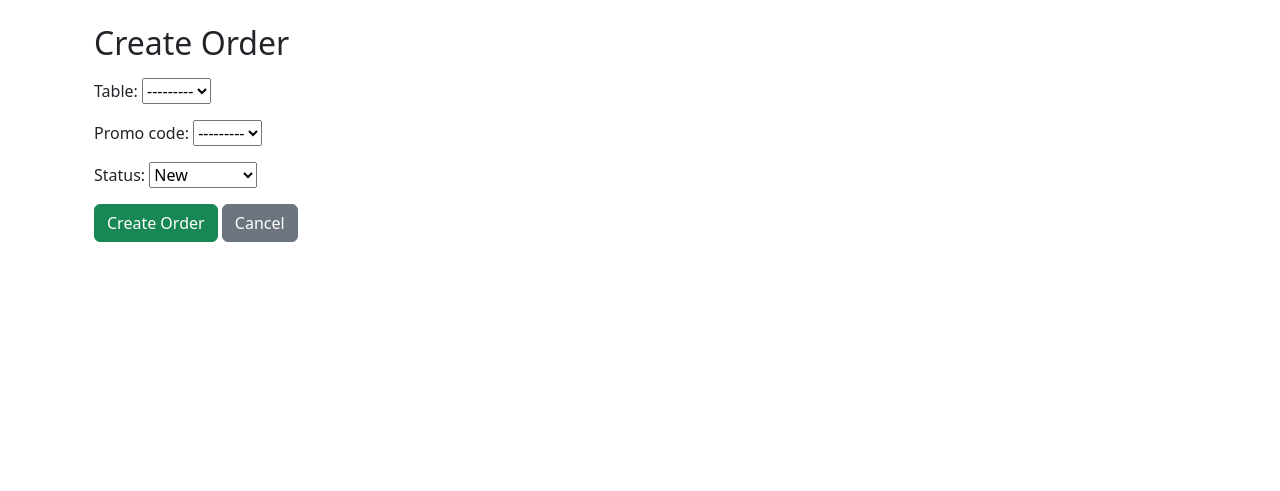
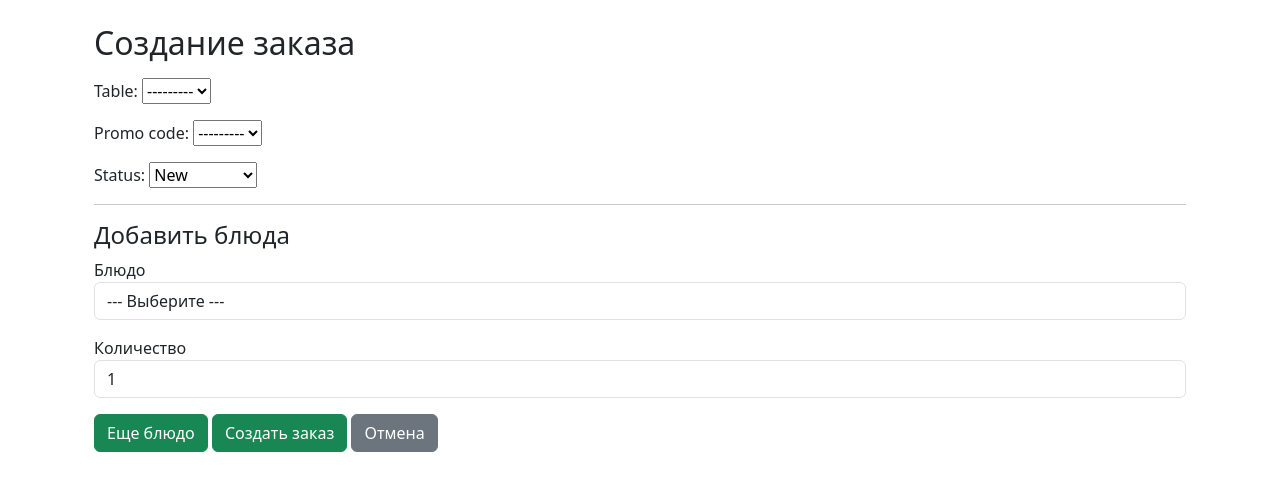
Before and after one commit to joloevpy/cafe-management-system, a Django app: page /orders/create/ in a window 1280 px wide. Shown: the part 56-547 px from the top of the page. Run offline with Django 5.2, Linux system fonts and the light colour scheme; data that the repository does not hold is empty; some libraries are stand-ins or nearby versions.

Commit message:
Add multiple dishes to order form

```diff
--- a/core/views.py
+++ b/core/views.py
@@ -4,17 +4,13 @@ from django.db.models import Sum
 from django.views.generic import ListView, CreateView
 from django.urls import reverse_lazy
 
-from .models import MenuItem, Shift, Order, PromoCode, Table
-from .forms import OrderForm, MenuItemForm
-
-
+from.models import MenuItem, Shift, Order, PromoCode, Table, OrderItem
+from.forms import OrderForm, MenuItemForm
 
 class OrderListView(ListView):
     model = Order
     template_name = 'orders.html'
     context_object_name = 'orders'
-
-
 
 class OrderCreateView(CreateView):
     model = Order
@@ -22,17 +18,37 @@ class OrderCreateView(CreateView):
     template_name = 'create_order.html'
     success_url = reverse_lazy('orders')
 
+    def get_context_data(self, **kwargs):
+        context = super().get_context_data(**kwargs)
+        context['menu_items'] = MenuItem.objects.all()
+        return context
+
     def form_valid(self, form):
         shift = Shift.get_active()
-
         if not shift:
             form.add_error(None, "No active shift")
             return self.form_invalid(form)
 
         form.instance.shift = shift
-        return super().form_valid(form)
+        order = form.save()
 
+        menu_items = self.request.POST.getlist('menu_item')
+        quantities = self.request.POST.getlist('quantity')
 
+        if not menu_items or menu_items[0] == '':
+            form.add_error(None, "Заказ бош болбош керек")
+            order.delete()
+            return self.form_invalid(form)
+
+        for i in range(len(menu_items)):
+            if menu_items[i]:
+                OrderItem.objects.create(
+                    order=order,
+                    menu_item_id=menu_items[i],
+                    quantity=quantities[i]
+                )
+
+        return redirect(self.success_url)
 
 class MenuItemCreateView(CreateView):
     model = MenuItem
@@ -40,45 +56,29 @@ class MenuItemCreateView(CreateView):
     template_name = 'create_menu_item.html'
     success_url = reverse_lazy('menu')
 
-
 def home(request):
     return render(request, 'index.html')
 
-
 def menu_list(request):
     menu_items = MenuItem.objects.all()
-
-    return render(request, 'menu.html', {
-        'menu_items': menu_items
-    })
-
-
+    return render(request, 'menu.html', {'menu_items': menu_items})
 
 def shift_list(request):
     shifts = Shift.objects.all()
-
-    return render(request, 'shift.html', {
-        'shifts': shifts
-    })
+    return render(request, 'shift.html', {'shifts': shifts})
 
 def open_shift(request):
     if request.method == "POST":
-
-
         if Shift.objects.filter(is_open=True).exists():
             return redirect('shift')
-
         Shift.objects.create(is_open=True)
-
     return redirect('shift')
 
-
 def close_shift(request, shift_id):
-    if request.method != "POST":
+    if request.method!= "POST":
         return redirect('shift')
 
     shift = get_object_or_404(Shift, id=shift_id)
-
     if shift.is_open is False:
         return redirect('shift')
 
@@ -91,5 +91,4 @@ def close_shift(request, shift_id):
     shift.is_open = False
     shift.closed_at = timezone.now()
     shift.save()
-
     return redirect('shift')
--- a/templates/create_order.html
+++ b/templates/create_order.html
@@ -1,48 +1,97 @@
 {% extends 'base.html' %}
 
 {% block content %}
-
 <div class="container mt-4">
-
-    <h2>Create Order</h2>
+    <h2>Создание заказа</h2>
 
     <form method="post" class="mt-3">
         {% csrf_token %}
-
 
         <div class="mb-3">
             {{ form.table.label_tag }}
             {{ form.table }}
         </div>
 
-
         <div class="mb-3">
             {{ form.promo_code.label_tag }}
             {{ form.promo_code }}
         </div>
-
 
         <div class="mb-3">
             {{ form.status.label_tag }}
             {{ form.status }}
         </div>
 
+        <hr>
+
+        <h4>Добавить блюда</h4>
+
+        <div id="items">
+
+            <div class="dish-item">
+
+                <div class="mb-3">
+                    <label>Блюдо</label>
+                    <select name="menu_item" class="form-control">
+                        <option value="">--- Выберите ---</option>
+                        {% for item in menu_items %}
+                        <option value="{{ item.id }}">
+                            {{ item.name }} - {{ item.price }}
+                        </option>
+                        {% endfor %}
+                    </select>
+                </div>
+
+                <div class="mb-3">
+                    <label>Количество</label>
+                    <input
+                        type="number"
+                        name="quantity"
+                        class="form-control"
+                        value="1"
+                        min="1"
+                    >
+                </div>
+
+            </div>
+
+        </div>
+
+        <button
+            type="button"
+            class="btn btn-success"
+            onclick="addDish()"
+        >
+            Еще блюдо
+        </button>
+
         {% if form.errors %}
-            <div class="alert alert-danger">
+            <div class="alert alert-danger mt-3">
                 {{ form.errors }}
             </div>
         {% endif %}
 
         <button type="submit" class="btn btn-success">
-            Create Order
+            Создать заказ
         </button>
 
         <a href="{% url 'orders' %}" class="btn btn-secondary">
-            Cancel
+            Отмена
         </a>
 
     </form>
-
 </div>
 
+<script>
+function addDish() {
+    let first = document.querySelector('.dish-item');
+    let copy = first.cloneNode(true);
+
+    copy.querySelector('select').value = '';
+    copy.querySelector('input').value = 1;
+
+    document.getElementById('items').appendChild(copy);
+}
+</script>
+
 {% endblock %}
```
